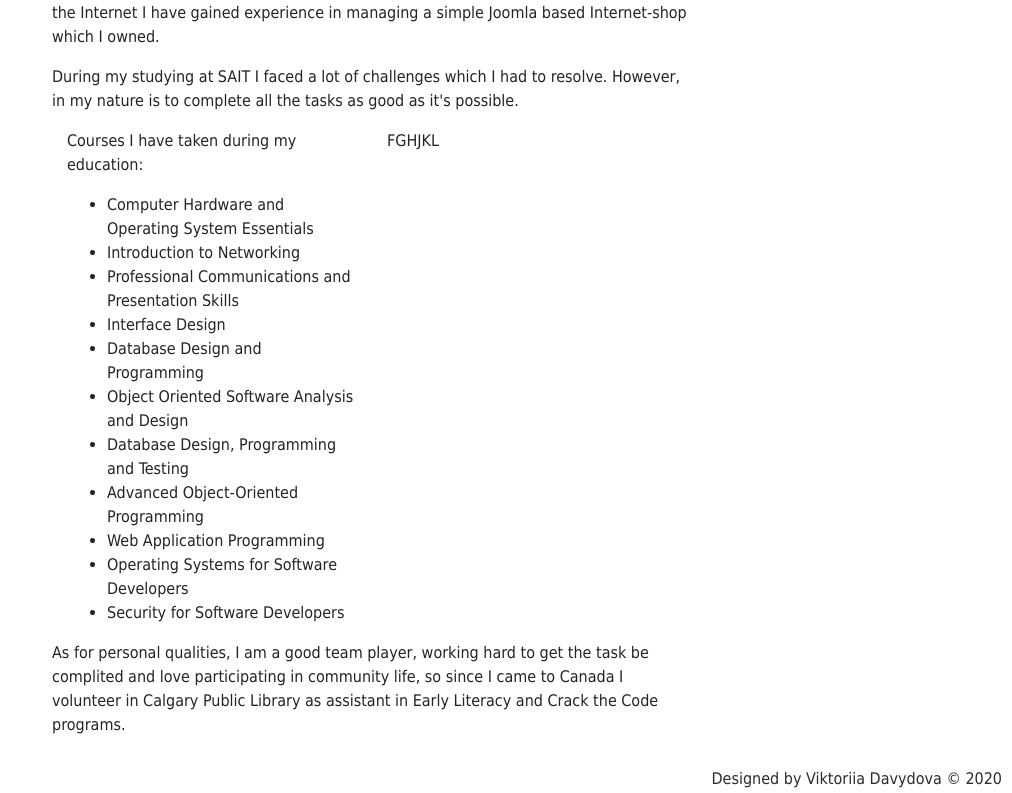
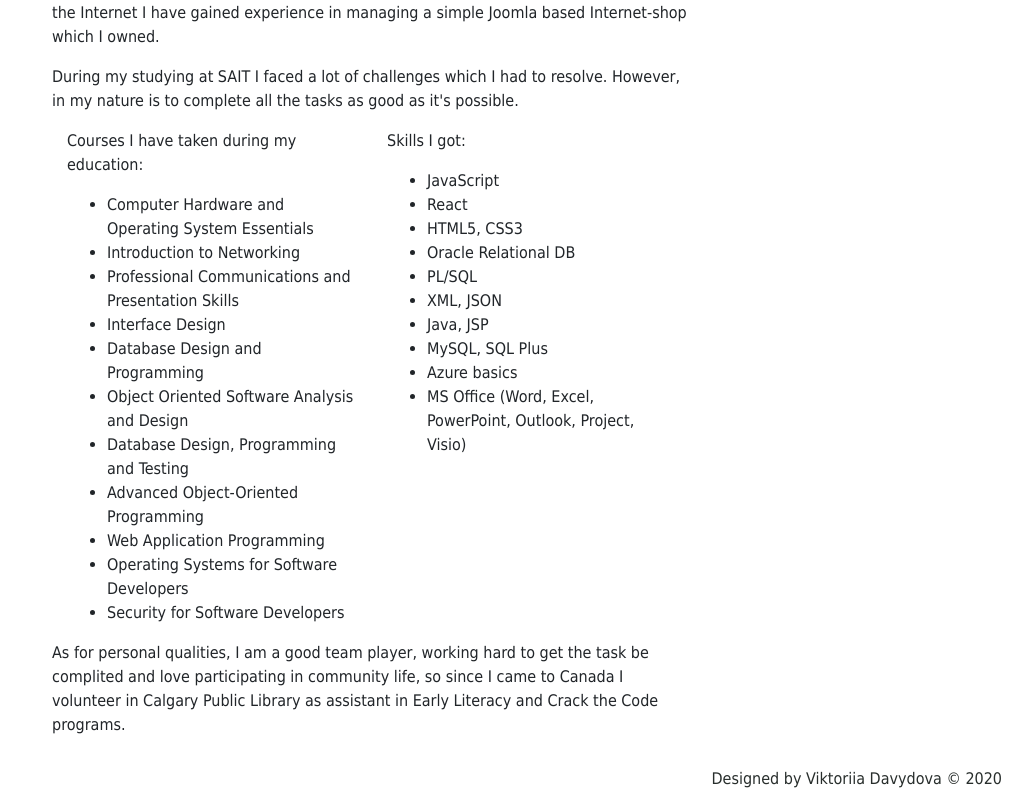
Before and after one commit to ViktoriiaDavydova/ViktoriiaDavydova.github.io, a React (Create React App) app: page / in a window 1280 px wide. Shown: the part 565-1358 px from the top of the page, without its empty margins (268-1280 px from the left). Built offline with nearby package versions, Linux system fonts and the light colour scheme.

Commit message:
Your commit message

```diff
--- a/src/components/AboutMe.js
+++ b/src/components/AboutMe.js
@@ -48,7 +48,23 @@ class AboutMe extends Component {
                 </ul>
               </Col>
               {/* <div className="col-sm">DFGHJ;</div> */}
-              <Col>FGHJKL</Col>
+              <Col>
+                <p>Skills I got:</p>
+                <ul>
+                  <li>JavaScript</li>
+                  <li>React</li>
+                  <li>HTML5, CSS3</li>
+                  <li>Oracle Relational DB</li>
+                  <li>PL/SQL</li>
+                  <li>XML, JSON</li>
+                  <li>Java, JSP</li>
+                  <li>MySQL, SQL Plus</li>
+                  <li>Azure basics</li>
+                  <li>
+                    MS Office (Word, Excel, PowerPoint, Outlook, Project, Visio)
+                  </li>
+                </ul>
+              </Col>
             </Row>
           </Container>
 
--- a/src/components/Navbar.js
+++ b/src/components/Navbar.js
@@ -14,7 +14,7 @@ class Navbar extends Component {
             >
               About me
               <img
-                // style={{ flex: 1, width: "auto", height: "auto" }}
+                style={{ flex: 1, width: "auto", height: "auto" }}
                 src={require("../images/myQuestion.png")}
                 resizeMode="contain"
               />
```
Also changed, not shown: 1 other file (tests, documents, lock files or other folders).
